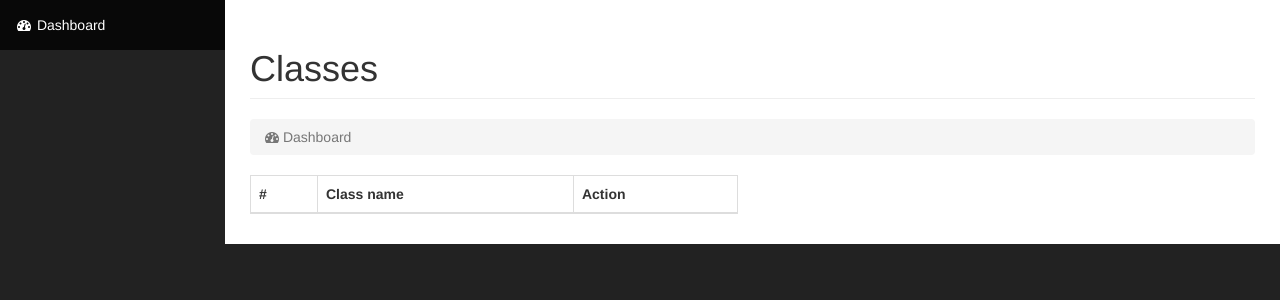
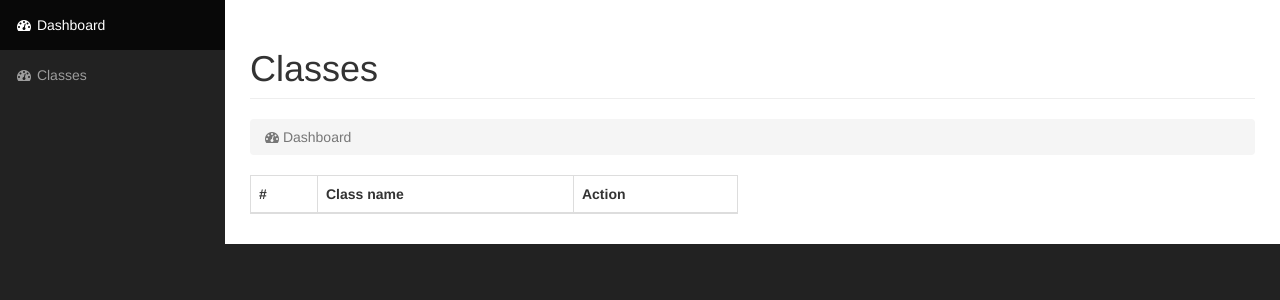
Before and after one commit to CodecoolKrakow20161/ccms, a Flask app: page /classes/ in a window 1280 px wide. Shown: the part 51-351 px from the top of the page. Run offline with Flask 2, Linux system fonts and the light colour scheme; data that the repository does not hold is empty; some libraries are stand-ins or nearby versions.

Commit message:
Add Classes menu

```diff
--- a/app/templates/layout.html
+++ b/app/templates/layout.html
@@ -40,7 +40,10 @@
             <div class="collapse navbar-collapse navbar-ex1-collapse">
                 <ul class="nav navbar-nav side-nav">
                     <li class="active">
-                        <a href="index.html"><i class="fa fa-fw fa-dashboard"></i> Dashboard</a>
+                        <a href="{{ url_for('default.index') }}"><i class="fa fa-fw fa-dashboard"></i> Dashboard</a>
+                    </li>
+                    <li>
+                        <a href="{{ url_for('classes.index') }}"><i class="fa fa-fw fa-dashboard"></i> Classes</a>
                     </li>
                 </ul>
             </div>
```
